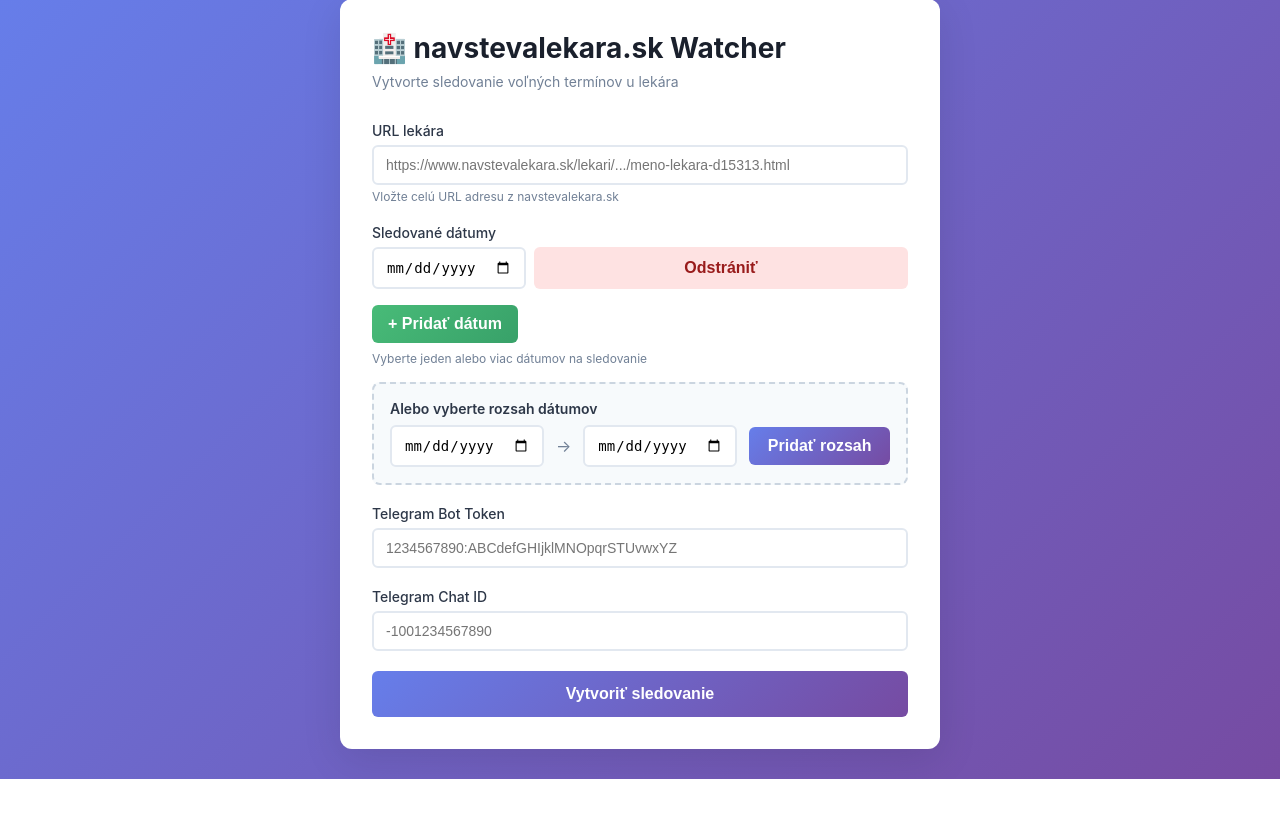
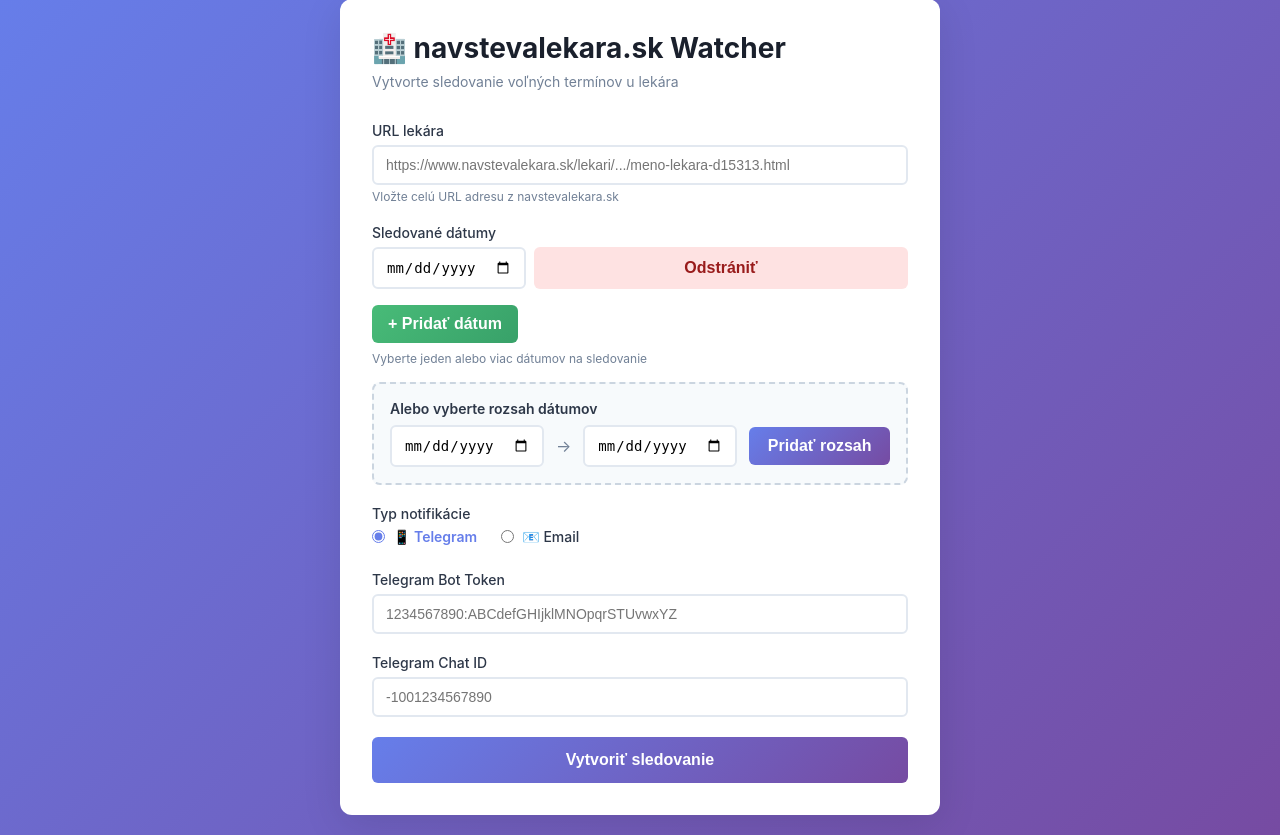
Before and after one commit to kamko/navstevalekara-watcher, a FastAPI app: page / in a window 1280 px wide. Shown: the part 21-856 px from the top of the page. Before the commit the page ends 800 px from the top, so only its background shows below. Run offline with FastAPI, Linux system fonts and the light colour scheme.

Commit message:
Add email notification support via Mailjet
- Add notification type selection (Telegram or Email)
- Implement Mailjet email integration with rich HTML templates
- Update database schema with notification_type and email fields
- Add automatic migration for existing Telegram watchers
- Update UI to show notification type in admin panel and watcher details
- Add environment variable configuration for Mailjet API
- Update documentation with email setup instructions
- Remove hardcoded sensitive data from doctor_notifier.py

```diff
--- a/app.py
+++ b/app.py
@@ -2,6 +2,7 @@
 Doctor Appointment Watcher - SaaS Application
 Simple web app to monitor navstevalekara.sk for appointment slots
 """
+import os
 import re
 import uuid
 import json
@@ -10,6 +11,7 @@
 
 import requests
 from bs4 import BeautifulSoup
+from dotenv import load_dotenv
 from fastapi import FastAPI, Request, Form, HTTPException
 from fastapi.responses import HTMLResponse, RedirectResponse
 from fastapi.templating import Jinja2Templates
@@ -19,8 +21,28 @@
 from sqlalchemy.orm import sessionmaker, Session
 from apscheduler.schedulers.background import BackgroundScheduler
 
+# Load environment variables
+load_dotenv()
+
+# Mailjet configuration
+MAILJET_API_KEY = os.getenv('MAILJET_API_KEY')
+MAILJET_SECRET_KEY = os.getenv('MAILJET_SECRET_KEY')
+MAILJET_SENDER_EMAIL = os.getenv('MAILJET_SENDER_EMAIL')
+MAILJET_SENDER_NAME = os.getenv('MAILJET_SENDER_NAME', 'Doctor Appointment Watcher')
+
+
+def validate_mailjet_config() -> bool:
+    """Check if Mailjet is properly configured."""
+    return bool(MAILJET_API_KEY and MAILJET_SECRET_KEY and MAILJET_SENDER_EMAIL)
+
+
+# Log Mailjet status
+if validate_mailjet_config():
+    print("✓ Mailjet configured - Email notifications enabled")
+else:
+    print("⚠ Mailjet not configured - Only Telegram notifications available")
+
 # Database setup
-import os
 os.makedirs('data', exist_ok=True)
 DATABASE_URL = "sqlite:///./data/watchers.db"
 engine = create_engine(DATABASE_URL, connect_args={"check_same_thread": False})
@@ -38,8 +60,17 @@
     doctor_url = Column(String(500), nullable=False)
     doctor_code = Column(String(50), nullable=False)
     target_dates = Column(String, nullable=False)  # JSON string
-    telegram_bot_token = Column(String(255), nullable=False)
-    telegram_chat_id = Column(String(255), nullable=False)
+
+    # Notification type selection
+    notification_type = Column(String(20), nullable=False, default='telegram')  # 'telegram' or 'email'
+
+    # Telegram fields - now nullable for email-only watchers
+    telegram_bot_token = Column(String(255), nullable=True)
+    telegram_chat_id = Column(String(255), nullable=True)
+
+    # Email field
+    email = Column(String(255), nullable=True)
+
     is_active = Column(Boolean, default=True)
     last_check_at = Column(DateTime, nullable=True)
     created_at = Column(DateTime, default=datetime.utcnow)
@@ -205,6 +236,132 @@
         return False
 
 
+def send_email_notification(email: str, doctor_name: str, doctor_url: str, slots: List[dict]) -> bool:
+    """Send notification via Email using Mailjet."""
+    if not slots:
+        return True
+
+    if not MAILJET_API_KEY or not MAILJET_SECRET_KEY or not MAILJET_SENDER_EMAIL:
+        print("ERROR: Mailjet not configured")
+        return False
+
+    try:
+        from mailjet_rest import Client
+
+        mailjet = Client(auth=(MAILJET_API_KEY, MAILJET_SECRET_KEY), version='v3.1')
+
+        subject = f"🏥 {len(slots)} {'nový termín' if len(slots) == 1 else 'nových termínov'} u {doctor_name}"
+
+        html_content = build_email_html(doctor_name, doctor_url, slots)
+        text_content = build_email_text(doctor_name, doctor_url, slots)
+
+        data = {
+            'Messages': [{
+                "From": {"Email": MAILJET_SENDER_EMAIL, "Name": MAILJET_SENDER_NAME},
+                "To": [{"Email": email}],
+                "Subject": subject,
+                "TextPart": text_content,
+                "HTMLPart": html_content,
+            }]
+        }
+
+        result = mailjet.send.create(data=data)
+
+        if result.status_code == 200:
+            print(f"Email sent to {email} with {len(slots)} slot(s)")
+            return True
+        else:
+            print(f"Email failed: {result.status_code}")
+            return False
+
+    except Exception as e:
+        print(f"Email error: {e}")
+        return False
+
+
+def build_email_html(doctor_name: str, doctor_url: str, slots: List[dict]) -> str:
+    """Build rich HTML email template."""
+    sorted_slots = sorted(slots, key=lambda x: x['datetime'])
+
+    slots_html = ""
+    for slot in sorted_slots:
+        slots_html += f"""
+        <tr>
+            <td style="padding: 12px; border-bottom: 1px solid #e2e8f0;">
+                <strong>{slot['date']}</strong>
+            </td>
+            <td style="padding: 12px; border-bottom: 1px solid #e2e8f0;">
+                {slot['time']}
+            </td>
+        </tr>
+        """
+
+    return f"""
+    <!DOCTYPE html>
+    <html>
+    <head><meta charset="UTF-8"><meta name="viewport" content="width=device-width, initial-scale=1.0"></head>
+    <body style="margin: 0; padding: 0; font-family: -apple-system, BlinkMacSystemFont, 'Segoe UI', sans-serif; background-color: #f7fafc;">
+        <table width="100%" cellpadding="0" cellspacing="0" style="background-color: #f7fafc; padding: 20px;">
+            <tr>
+                <td align="center">
+                    <table width="600" cellpadding="0" cellspacing="0" style="background-color: white; border-radius: 12px; box-shadow: 0 10px 40px rgba(0,0,0,0.1);">
+                        <tr>
+                            <td style="background: linear-gradient(135deg, #667eea 0%, #764ba2 100%); padding: 32px; border-radius: 12px 12px 0 0; text-align: center;">
+                                <h1 style="color: white; margin: 0; font-size: 28px;">🏥 Nové termíny!</h1>
+                            </td>
+                        </tr>
+                        <tr>
+                            <td style="padding: 32px;">
+                                <h2 style="color: #1a202c; margin: 0 0 16px 0; font-size: 20px;">{doctor_name}</h2>
+                                <p style="color: #718096; margin: 0 0 24px 0; font-size: 14px;">
+                                    {'Nájdený 1 voľný termín:' if len(slots) == 1 else f'Nájdených {len(slots)} voľných termínov:'}
+                                </p>
+                                <table width="100%" cellpadding="0" cellspacing="0" style="border: 1px solid #e2e8f0; border-radius: 8px;">
+                                    <thead>
+                                        <tr style="background-color: #f7fafc;">
+                                            <th style="padding: 12px; text-align: left; font-size: 12px; color: #718096; text-transform: uppercase;">Dátum</th>
+                                            <th style="padding: 12px; text-align: left; font-size: 12px; color: #718096; text-transform: uppercase;">Čas</th>
+                                        </tr>
+                                    </thead>
+                                    <tbody>{slots_html}</tbody>
+                                </table>
+                                <div style="text-align: center; margin-top: 32px;">
+                                    <a href="{doctor_url}" style="display: inline-block; background: linear-gradient(135deg, #667eea 0%, #764ba2 100%); color: white; text-decoration: none; padding: 14px 32px; border-radius: 6px; font-weight: 600; font-size: 16px;">
+                                        Objednať sa na navstevalekara.sk
+                                    </a>
+                                </div>
+                            </td>
+                        </tr>
+                        <tr>
+                            <td style="padding: 24px 32px; background-color: #f7fafc; border-radius: 0 0 12px 12px; text-align: center;">
+                                <p style="color: #718096; font-size: 12px; margin: 0;">
+                                    Túto notifikáciu ste dostali, pretože sledujete voľné termíny u tohto lekára.
+                                </p>
+                            </td>
+                        </tr>
+                    </table>
+                </td>
+            </tr>
+        </table>
+    </body>
+    </html>
+    """
+
+
+def build_email_text(doctor_name: str, doctor_url: str, slots: List[dict]) -> str:
+    """Build plain text email fallback."""
+    sorted_slots = sorted(slots, key=lambda x: x['datetime'])
+
+    text = f"{doctor_name}\n\n"
+    text += f"{'Nájdený 1 voľný termín:' if len(slots) == 1 else f'Nájdených {len(slots)} voľných termínov:'}\n\n"
+
+    for slot in sorted_slots:
+        text += f"• {slot['date']} {slot['time']}\n"
+
+    text += f"\n\nObjednať sa: {doctor_url}\n"
+    return text
+
+
 # Background job function
 def check_watcher_job(watcher_id: int):
     """Background job to check appointments for a watcher."""
@@ -256,13 +413,23 @@
         # Send notification for new slots
         if new_slots:
             print(f"Found {len(new_slots)} new slot(s)")
-            success = send_telegram_notification(
-                watcher.telegram_bot_token,
-                watcher.telegram_chat_id,
-                watcher.doctor_name,
-                doctor_url,
-                new_slots
-            )
+
+            # Route based on notification type
+            if watcher.notification_type == 'email':
+                success = send_email_notification(
+                    watcher.email,
+                    watcher.doctor_name,
+                    doctor_url,
+                    new_slots
+                )
+            else:  # telegram (default)
+                success = send_telegram_notification(
+                    watcher.telegram_bot_token,
+                    watcher.telegram_chat_id,
+                    watcher.doctor_name,
+                    doctor_url,
+                    new_slots
+                )
 
             if success:
                 # Record notified slots
@@ -369,8 +536,10 @@
     request: Request,
     doctor_url: str = Form(...),
     target_dates: List[str] = Form(...),
-    telegram_bot_token: str = Form(...),
-    telegram_chat_id: str = Form(...)
+    notification_type: str = Form(...),
+    telegram_bot_token: Optional[str] = Form(None),
+    telegram_chat_id: Optional[str] = Form(None),
+    email: Optional[str] = Form(None)
 ):
     """Create a new watcher."""
     db = SessionLocal()
@@ -406,6 +575,21 @@
 
         dates = validated_dates
 
+        # Validate notification type
+        if notification_type not in ['telegram', 'email']:
+            raise HTTPException(status_code=400, detail="Neplatný typ notifikácie")
+
+        if notification_type == 'telegram':
+            if not telegram_bot_token or not telegram_chat_id:
+                raise HTTPException(status_code=400, detail="Pre Telegram sú povinné Bot Token a Chat ID")
+        elif notification_type == 'email':
+            if not email:
+                raise HTTPException(status_code=400, detail="Pre Email je povinná emailová adresa")
+            # Email validation
+            email_pattern = r'^[a-zA-Z0-9._%+-]+@[a-zA-Z0-9.-]+\.[a-zA-Z]{2,}$'
+            if not re.match(email_pattern, email):
+                raise HTTPException(status_code=400, detail="Neplatná emailová adresa")
+
         # Generate UUID
         watcher_uuid = str(uuid.uuid4())
 
@@ -416,8 +600,10 @@
             doctor_url=doctor_url,
             doctor_code=doctor_code,
             target_dates=json.dumps(dates),
-            telegram_bot_token=telegram_bot_token,
-            telegram_chat_id=telegram_chat_id,
+            notification_type=notification_type,
+            telegram_bot_token=telegram_bot_token if notification_type == 'telegram' else None,
+            telegram_chat_id=telegram_chat_id if notification_type == 'telegram' else None,
+            email=email if notification_type == 'email' else None,
             is_active=True
         )
 
@@ -631,6 +817,24 @@
     """Load all active watchers and start scheduler."""
     print("Starting application...")
 
+    # Migrate existing watchers to have notification_type
+    db = SessionLocal()
+    try:
+        existing = db.query(Watcher).filter(
+            Watcher.notification_type == None
+        ).all()
+
+        for watcher in existing:
+            watcher.notification_type = 'telegram'
+
+        if existing:
+            db.commit()
+            print(f"Migrated {len(existing)} existing watcher(s) to telegram notification type")
+    except Exception as e:
+        print(f"Migration error: {e}")
+    finally:
+        db.close()
+
     # Start scheduler
     scheduler.start()
     print("Scheduler started")
--- a/pyproject.toml
+++ b/pyproject.toml
@@ -12,4 +12,6 @@
     "beautifulsoup4",
     "jinja2",
     "python-multipart",
+    "mailjet-rest",
+    "python-dotenv",
 ]
--- a/templates/index.html
+++ b/templates/index.html
@@ -157,6 +157,15 @@
         .add-range-btn:active {
             transform: translateY(0);
         }
+        input[type="radio"] {
+            width: auto;
+            margin-right: 8px;
+            accent-color: #667eea;
+        }
+        input[type="radio"]:checked + span {
+            font-weight: 600;
+            color: #667eea;
+        }
     </style>
 </head>
 <body>
@@ -206,13 +215,29 @@
                     </div>
                 </div>
 
+                <!-- Typ notifikácie -->
+                <div class="form-group">
+                    <label>Typ notifikácie</label>
+                    <div style="display: flex; gap: 24px; margin-bottom: 16px;">
+                        <label style="display: flex; align-items: center; cursor: pointer;">
+                            <input type="radio" name="notification_type" value="telegram" checked onchange="toggleNotificationFields()" style="width: auto; margin-right: 8px;">
+                            <span>📱 Telegram</span>
+                        </label>
+                        <label style="display: flex; align-items: center; cursor: pointer;">
+                            <input type="radio" name="notification_type" value="email" onchange="toggleNotificationFields()" style="width: auto; margin-right: 8px;">
+                            <span>📧 Email</span>
+                        </label>
+                    </div>
+                </div>
+
+                <!-- Telegram polia -->
+                <div id="telegram-fields">
                     <div class="form-group">
                         <label for="telegram_bot_token">Telegram Bot Token</label>
                         <input
                             type="text"
                             id="telegram_bot_token"
                             name="telegram_bot_token"
-                        required
                             placeholder="1234567890:ABCdefGHIjklMNOpqrSTUvwxYZ"
                         >
                     </div>
@@ -223,9 +248,23 @@
                             type="text"
                             id="telegram_chat_id"
                             name="telegram_chat_id"
-                        required
                             placeholder="-1001234567890"
                         >
+                    </div>
+                </div>
+
+                <!-- Email polia -->
+                <div id="email-fields" style="display: none;">
+                    <div class="form-group">
+                        <label for="email">Email</label>
+                        <input
+                            type="email"
+                            id="email"
+                            name="email"
+                            placeholder="vas.email@example.com"
+                        >
+                        <p class="help-text">Dostanete notifikácie na tento email</p>
+                    </div>
                 </div>
 
                 <button type="submit">Vytvoriť sledovanie</button>
@@ -317,6 +356,31 @@
             fromInput.value = '';
             toInput.value = '';
         }
+
+        function toggleNotificationFields() {
+            const type = document.querySelector('input[name="notification_type"]:checked').value;
+            const telegramFields = document.getElementById('telegram-fields');
+            const emailFields = document.getElementById('email-fields');
+            const telegramToken = document.getElementById('telegram_bot_token');
+            const telegramChat = document.getElementById('telegram_chat_id');
+            const emailInput = document.getElementById('email');
+
+            if (type === 'telegram') {
+                telegramFields.style.display = 'block';
+                emailFields.style.display = 'none';
+                telegramToken.required = true;
+                telegramChat.required = true;
+                emailInput.required = false;
+            } else {
+                telegramFields.style.display = 'none';
+                emailFields.style.display = 'block';
+                telegramToken.required = false;
+                telegramChat.required = false;
+                emailInput.required = true;
+            }
+        }
+
+        document.addEventListener('DOMContentLoaded', toggleNotificationFields);
     </script>
 </body>
 </html>
```
Also changed, not shown: templates/admin.html (+8 -0 lines), templates/watcher.html (+10 -0 lines), README.md, 1 other file. Lines whose indentation alone changed are shown as unchanged.
